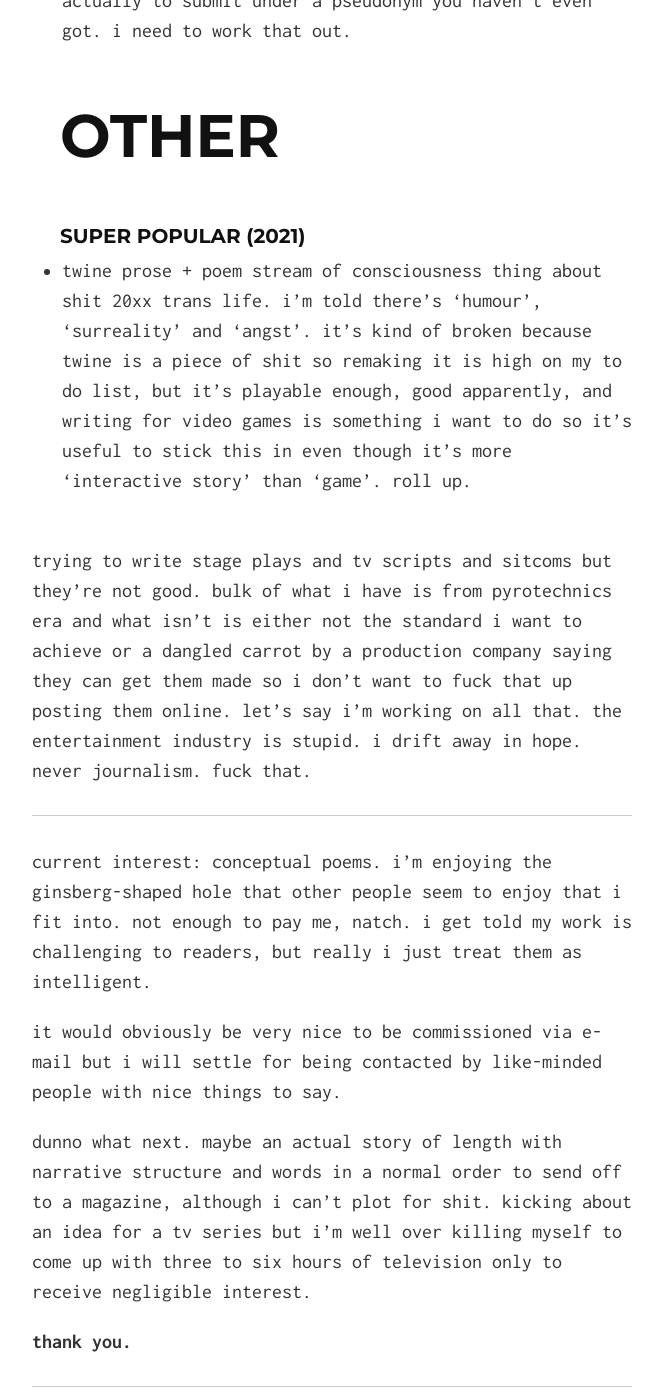
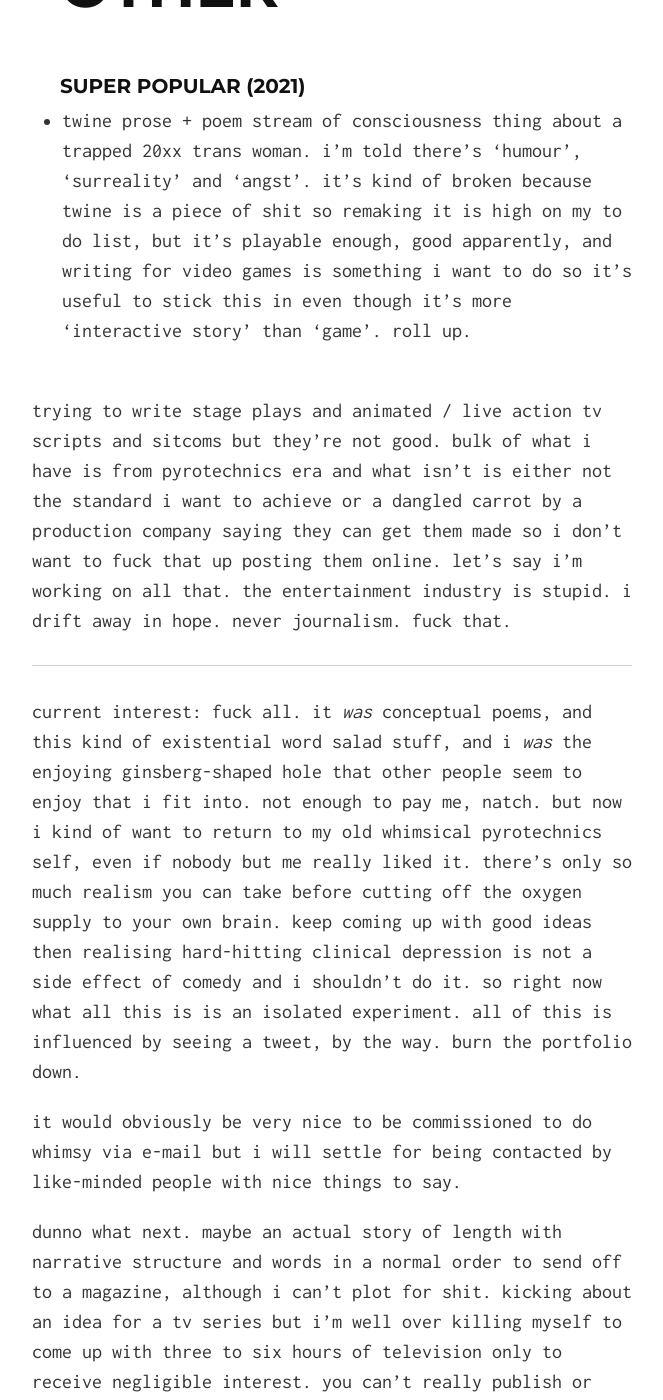
Before and after one commit to draftpost0/draftpost0.github.io, a Jekyll site: the page built from index.md, in a window 1280 px wide and 1400 px high, scrolled down 2979 px. Shown: the whole window, without its empty margins (308-971 px from the left). Built offline with Jekyll 4.4.1, drawn with Linux system fonts in a browser that asks for light colours; nearby versions of some CDN libraries; some of the changed text lies outside the part shown.

Commit message:
rewrite bottom bit
honest now at least

```diff
--- a/index.md
+++ b/index.md
@@ -16,13 +16,10 @@ invariably:
 <br>
 # PROSE
 ### SLITHER MAG 202 (2020)
-- a flash fiction pamphlet about shit 20xx life and the working for exposure racket. marks the beginning (only the beginning) of some class-a experimentation with the written form.
+- a flash fiction pamphlet about 20xx life and the working for exposure racket. marks the beginning (only the beginning) of some class-a experimentation with the written form. maybe it's all grim and pointless though, fair.
 <br>
 <br>
-//
-<br>
-### FLOAT (2020)
-- short story about wanting to flee a shit  20xx life. written at the height of pandemic fever so excuse those undertones but it shows straight narrative chops yeah. early drafts of this reeked strongly of 'pyrotechnics', so this one was an important developmental step and that's probably why i value it more than you will.
+i don't do a lot of prose these days, bit dull and boring innit, can't figure out any creative interesting angle on it. bear with me.
 <br>
 <br>
 <br>
@@ -34,24 +31,24 @@ invariably:
 //
 <br>
 ### ?
-- some other 20xx misery poem thing that i haven't finished yet as the art ('art') takes time to work up for each one. probably pamphlet length again for that reason. let's say (2021). a poem from it or at least indicative of it is going to be in a small digital magazine soon, under my secret identity because it's quite awkward actually to submit under a pseudonym you haven't even got. i need to work that out.
+- some other 20xx poem thing that i haven't finished yet as the art ('art') takes time to work up for each one. probably pamphlet length again for that reason. let's say (2021). a poem from it or at least indicative of it is going to be in a small digital magazine soon, under my secret identity because it's quite awkward actually to submit under a pseudonym you haven't even got. i need to work that out.
 <br>
 <br>
 <br>
 # OTHER
 ### SUPER POPULAR (2021)
-- twine prose + poem stream of consciousness thing about shit 20xx trans life. i'm told there's 'humour', 'surreality' and 'angst'. it's kind of broken because twine is a piece of shit so remaking it is high on my to do list, but it's playable enough, good apparently, and writing for video games is something i want to do so it's useful to stick this in even though it's more 'interactive story' than 'game'. roll up.
+- twine prose + poem stream of consciousness thing about a trapped 20xx trans woman. i'm told there's 'humour', 'surreality' and 'angst'. it's kind of broken because twine is a piece of shit so remaking it is high on my to do list, but it's playable enough, good apparently, and writing for video games is something i want to do so it's useful to stick this in even though it's more 'interactive story' than 'game'. roll up.
 
 <br>
-trying to write stage plays and tv scripts and sitcoms but they're not good. bulk of what i have is from pyrotechnics era and what isn't is either not the standard i want to achieve or a dangled carrot by a production company saying they can get them made so i don't want to fuck that up posting them online. let's say i'm working on all that. the entertainment industry is stupid. i drift away in hope. never journalism. fuck that.
+trying to write stage plays and animated / live action tv scripts and sitcoms but they're not good. bulk of what i have is from pyrotechnics era and what isn't is either not the standard i want to achieve or a dangled carrot by a production company saying they can get them made so i don't want to fuck that up posting them online. let's say i'm working on all that. the entertainment industry is stupid. i drift away in hope. never journalism. fuck that.
 <br>
 
 ---
-current interest: conceptual poems. i'm enjoying the ginsberg-shaped hole that other people seem to enjoy that i fit into. not enough to pay me, natch. i get told my work is challenging to readers, but really i just treat them as intelligent.
+current interest: fuck all. it *was* conceptual poems, and this kind of existential word salad stuff, and i *was* the enjoying ginsberg-shaped hole that other people seem to enjoy that i fit into. not enough to pay me, natch. but now i kind of want to return to my old whimsical pyrotechnics self, even if nobody but me really liked it. there's only so much realism you can take before cutting off the oxygen supply to your own brain. keep coming up with good ideas then realising hard-hitting clinical depression is not a side effect of comedy and i shouldn't do it. so right now what all this is is an isolated experiment. all of this is influenced by seeing a tweet, by the way. burn the portfolio down.
 
-it would obviously be very nice to be commissioned via e-mail but i will settle for being contacted by like-minded people with nice things to say.
+it would obviously be very nice to be commissioned to do whimsy via e-mail but i will settle for being contacted by like-minded people with nice things to say.
 
-dunno what next. maybe an actual story of length with narrative structure and words in a normal order to send off to a magazine, although i can't plot for shit. kicking about an idea for a tv series but i'm well over killing myself to come up with three to six hours of television only to receive negligible interest.
+dunno what next. maybe an actual story of length with narrative structure and words in a normal order to send off to a magazine, although i can't plot for shit. kicking about an idea for a tv series but i'm well over killing myself to come up with three to six hours of television only to receive negligible interest. you can't really publish or broadcast pyrotechnics can you.
 
 **thank you.**
 
```
